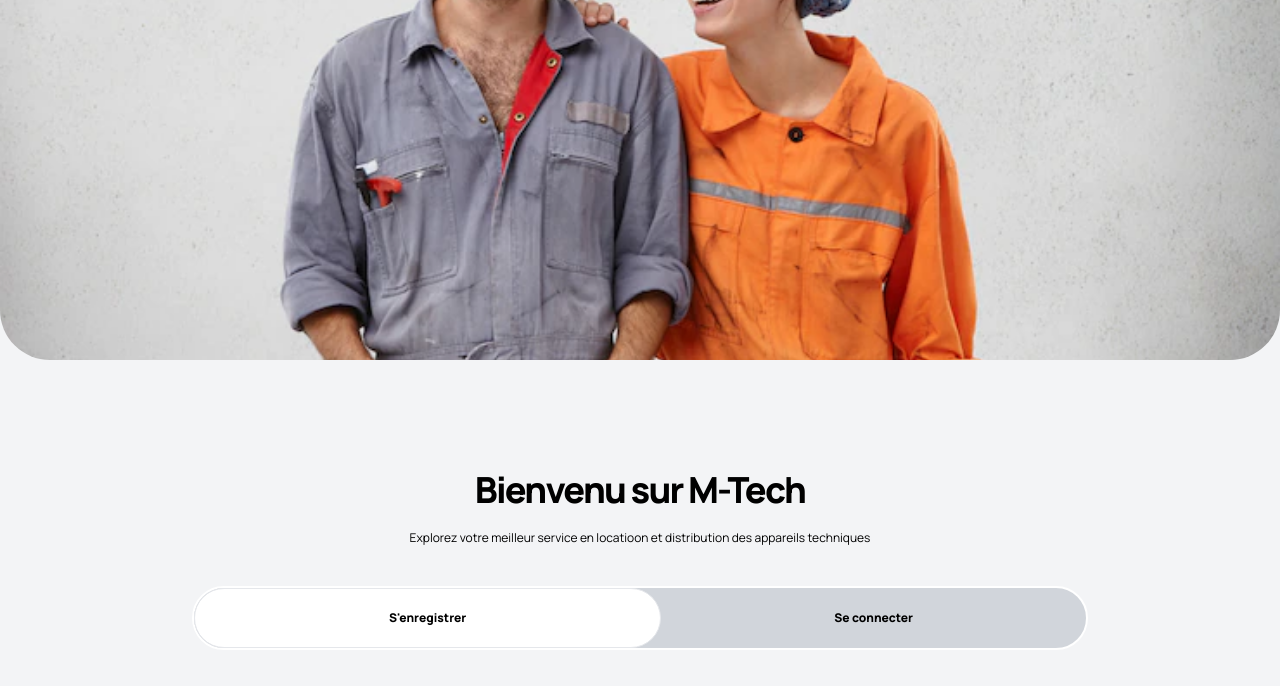
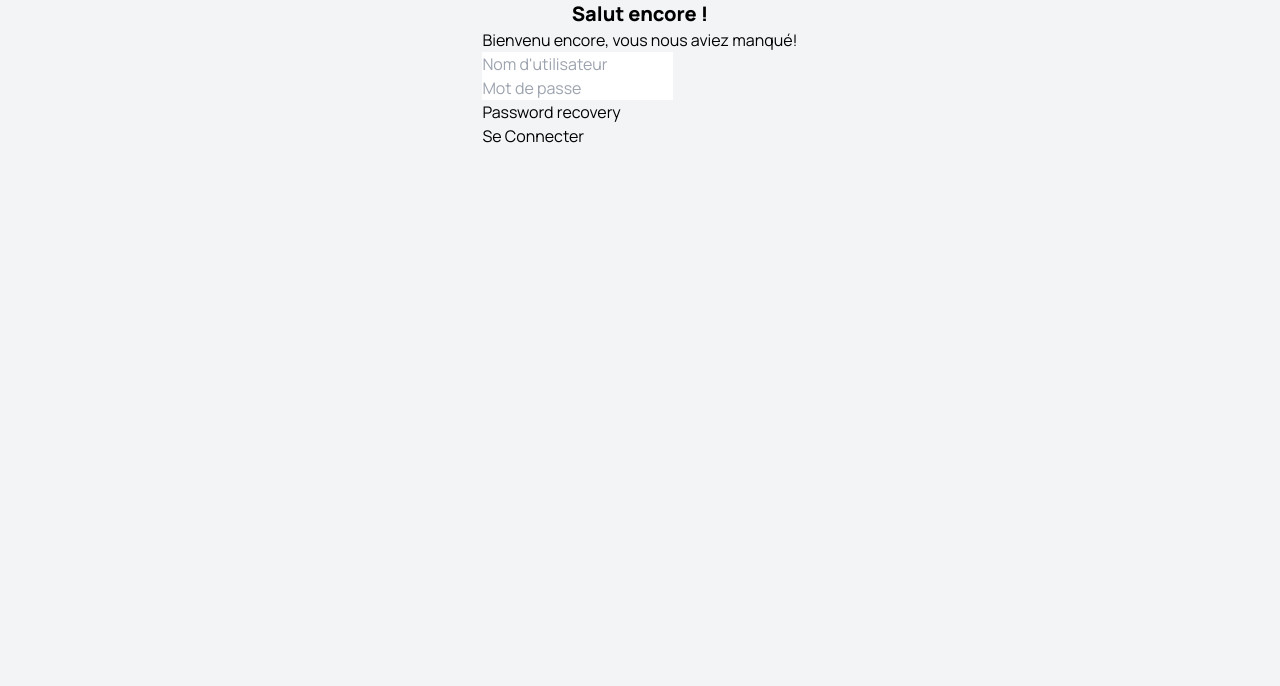
Before and after one commit to JoeMakuta/M-Tech, a React (Vite) app: page /login in a window 1280 px wide. Shown: the top 686 px of the page. Built offline with nearby package versions, Linux system fonts and the light colour scheme.

Commit message:
Feat : Login form schema

```diff
--- a/package.json
+++ b/package.json
@@ -18,6 +18,7 @@
     "@vitejs/plugin-react": "^3.0.0",
     "autoprefixer": "^10.4.13",
     "postcss": "^8.4.20",
+    "react-router-dom": "^6.4.5",
     "tailwindcss": "^3.2.4",
     "vite": "^4.0.0"
   }
--- a/src/App.jsx
+++ b/src/App.jsx
@@ -1,15 +1,21 @@
 import { useState } from "react"
 import { createContext } from "react"
-import Login from "./components/authentification/login/login"
+import { Route, Routes, BrowserRouter } from "react-router-dom"
+import Landing from "./components/authentification/Landing/Landing"
+import LoginForm from "./components/authentification/loginForm.jsx/loginForm"
 
 export const UserContext = createContext()
-
 
 function App() {
   return (
     <UserContext.Provider >
       <div className="font-MainFont bg-gray-100 h-[100vh] justify-center flex">
-        <Login />
+        <BrowserRouter>
+          <Routes>
+            <Route path="/" element={<Landing />} />
+            <Route path="/login" element={<LoginForm />} />
+          </Routes>
+        </BrowserRouter>
       </div>
     </UserContext.Provider>
 
--- /dev/null
+++ b/src/components/authentification/Landing/Landing.jsx
@@ -0,0 +1,14 @@
+import { UserContext } from "../../../App"
+import LandingBottons from "./LandingBottons"
+import LandingPhoto from "./LandingPhoto"
+
+const Landing = () => {
+   return (
+      <div className=" flex flex-col gap-10 " >
+         <LandingPhoto />
+         <LandingBottons />
+      </div>
+   )
+}
+
+export default Landing
--- a/src/components/authentification/login/loginForm.jsx
+++ b/src/components/authentification/Landing/LandingBottons.jsx
@@ -1,4 +1,8 @@
-const LoginForm = () => {
+import { useNavigate } from "react-router-dom"
+
+const LandingBottons = () => {
+
+   const Navigate = useNavigate()
    return (
       <div className="text-center flex justify-center items-center flex-col gap-5 h-[40vh]" >
          <h1 className=" font-black tracking-tighter text-4xl w-[50vw] text-center " >Bienvenu sur M-Tech</h1>
@@ -8,11 +12,16 @@ const LoginForm = () => {
 
             <div className="font-bold text-xs flex justify-between items-center  bg-gray-300 w-[70vw] h-16 rounded-full shadow-3xl border-[2px] border-white " >
                <button className=" bg-white rounded-full w-[55%] h-full border-[1px]" >S'enregistrer</button>
-               <button className="rounded-3xl w-[50%] " >Se connecter</button>
+               <button
+                  className="rounded-3xl w-[50%] "
+                  onClick={() => {
+                     Navigate('/login')
+                  }}
+                  >Se connecter</button>
             </div>
          </div>
       </div>
    )
 }
 
-export default LoginForm
+export default LandingBottons
--- a/src/components/authentification/login/loginPhoto.jsx
+++ b/src/components/authentification/Landing/LandingPhoto.jsx
@@ -1,4 +1,4 @@
-const LoginPhoto = () => {
+const LandingPhoto = () => {
    return (
       <div className="flex justify-center items-center bg-amber-600 h-[45vh] w-[100vw] rounded-b-[50px] bg-login_background bg-cover bg-center" >
          {/* <p className=" text-white " >Hello World</p> */}
@@ -7,4 +7,4 @@ const LoginPhoto = () => {
    )
 }
 
-export default LoginPhoto
+export default LandingPhoto
--- a/src/components/authentification/login/login.jsx
+++ /dev/null
@@ -1,13 +0,0 @@
-import { UserContext } from "../../../App"
-import LoginForm from "./loginForm"
-import LoginPhoto from "./loginPhoto"
-const Login = () => {
-   return (
-      <div className=" flex flex-col gap-10 " >
-         <LoginPhoto />
-         <LoginForm />
-      </div>
-   )
-}
-
-export default Login
--- /dev/null
+++ b/src/components/authentification/loginForm.jsx/loginForm.jsx
@@ -0,0 +1,24 @@
+const LoginForm = () => {
+   return (
+      <div>
+         <div className=" text-center " >
+            <h1 className=" font-bold text-xl " >Salut encore !</h1>
+            <p>Bienvenu encore, vous nous aviez manqué!</p>
+         </div>
+         <div>
+            <div>
+               <input type="text" placeholder="Nom d'utilisateur" />
+            </div>
+            <div>
+               <input type="password" placeholder="Mot de passe" />
+            </div>
+            <div>
+               <a href="#">Password recovery</a>
+            </div>
+         </div>
+         <button>Se Connecter</button>
+      </div>
+   )
+}
+
+export default LoginForm
```
Also changed, not shown: 1 other file (tests, documents, lock files or other folders).
